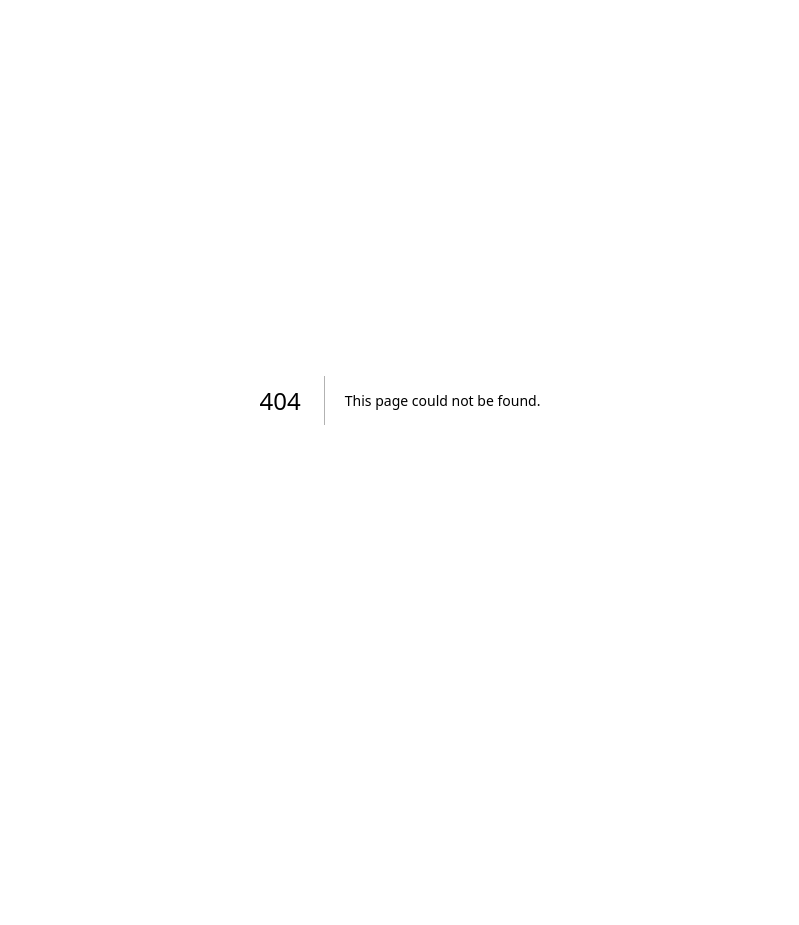
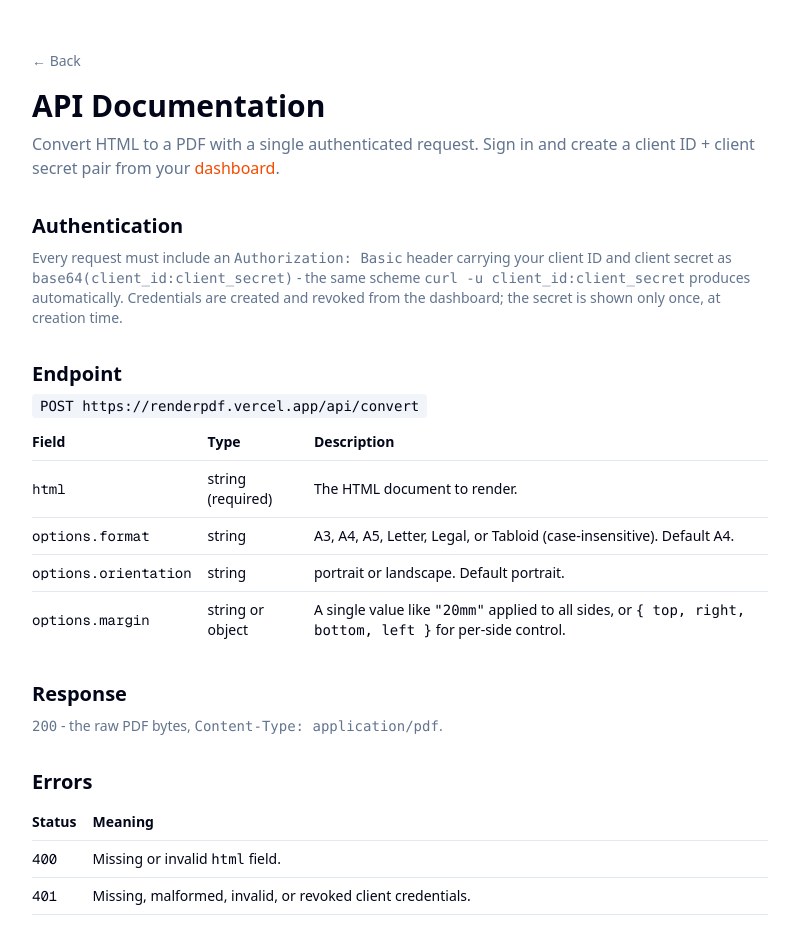
Before and after one commit to singhvivek7/html-to-pdf, a Next.js app: page /docs in a window 1280 px wide. Before the commit this address had no page. Shown: the top 925 px of the page, without its empty margins (240-1039 px from the left). Before the commit the page ends 800 px from the top, so only its background shows below. Built offline with nearby package versions, Linux system fonts and the light colour scheme.

Commit message:
feat: add /docs API reference page

```diff
--- /dev/null
+++ b/app/docs/page.tsx
@@ -0,0 +1,139 @@
+import Link from "next/link";
+import type { Metadata } from "next";
+import { FETCH_EXAMPLE } from "@/lib/api-example";
+
+export const metadata: Metadata = {
+  title: "API Documentation",
+  description: "RenderPDF API reference - convert HTML to PDF server-side with a single request.",
+};
+
+const CURL_EXAMPLE = `curl -X POST https://renderpdf.vercel.app/api/convert \\
+  -u "CLIENT_ID:CLIENT_SECRET" \\
+  -H "Content-Type: application/json" \\
+  -d '{
+    "html": "<h1>Hello World</h1>",
+    "options": { "format": "A4", "margin": "20mm" }
+  }' \\
+  -o output.pdf`;
+
+export default function DocsPage() {
+  return (
+    <div className="mx-auto max-w-3xl px-4 py-12">
+      <Link href="/" className="text-sm text-muted-foreground hover:underline">
+        &larr; Back
+      </Link>
+
+      <h1 className="mt-4 mb-2 text-3xl font-bold">API Documentation</h1>
+      <p className="mb-8 text-muted-foreground">
+        Convert HTML to a PDF with a single authenticated request. Sign in and create a client ID +
+        client secret pair from your{" "}
+        <Link href="/dashboard" className="text-orange-600 hover:underline">
+          dashboard
+        </Link>
+        .
+      </p>
+
+      <section className="mb-8">
+        <h2 className="mb-2 text-xl font-semibold">Authentication</h2>
+        <p className="mb-2 text-sm text-muted-foreground">
+          Every request must include an <code>Authorization: Basic</code> header carrying your
+          client ID and client secret as <code>base64(client_id:client_secret)</code> - the same
+          scheme <code>curl -u client_id:client_secret</code> produces automatically. Credentials
+          are created and revoked from the dashboard; the secret is shown only once, at creation
+          time.
+        </p>
+      </section>
+
+      <section className="mb-8">
+        <h2 className="mb-2 text-xl font-semibold">Endpoint</h2>
+        <p className="mb-2 text-sm">
+          <code className="rounded bg-muted px-2 py-1">POST https://renderpdf.vercel.app/api/convert</code>
+        </p>
+        <table className="w-full border-collapse text-sm">
+          <thead>
+            <tr className="border-b border-border text-left">
+              <th className="py-2 pr-4">Field</th>
+              <th className="py-2 pr-4">Type</th>
+              <th className="py-2">Description</th>
+            </tr>
+          </thead>
+          <tbody>
+            <tr className="border-b border-border">
+              <td className="py-2 pr-4 font-mono">html</td>
+              <td className="py-2 pr-4">string (required)</td>
+              <td className="py-2">The HTML document to render.</td>
+            </tr>
+            <tr className="border-b border-border">
+              <td className="py-2 pr-4 font-mono">options.format</td>
+              <td className="py-2 pr-4">string</td>
+              <td className="py-2">A3, A4, A5, Letter, Legal, or Tabloid (case-insensitive). Default A4.</td>
+            </tr>
+            <tr className="border-b border-border">
+              <td className="py-2 pr-4 font-mono">options.orientation</td>
+              <td className="py-2 pr-4">string</td>
+              <td className="py-2">portrait or landscape. Default portrait.</td>
+            </tr>
+            <tr>
+              <td className="py-2 pr-4 font-mono">options.margin</td>
+              <td className="py-2 pr-4">string or object</td>
+              <td className="py-2">
+                A single value like <code>&quot;20mm&quot;</code> applied to all sides, or{" "}
+                <code>{"{ top, right, bottom, left }"}</code> for per-side control.
+              </td>
+            </tr>
+          </tbody>
+        </table>
+      </section>
+
+      <section className="mb-8">
+        <h2 className="mb-2 text-xl font-semibold">Response</h2>
+        <p className="text-sm text-muted-foreground">
+          <code>200</code> - the raw PDF bytes, <code>Content-Type: application/pdf</code>.
+        </p>
+      </section>
+
+      <section className="mb-8">
+        <h2 className="mb-2 text-xl font-semibold">Errors</h2>
+        <table className="w-full border-collapse text-sm">
+          <thead>
+            <tr className="border-b border-border text-left">
+              <th className="py-2 pr-4">Status</th>
+              <th className="py-2">Meaning</th>
+            </tr>
+          </thead>
+          <tbody>
+            <tr className="border-b border-border">
+              <td className="py-2 pr-4 font-mono">400</td>
+              <td className="py-2">Missing or invalid <code>html</code> field.</td>
+            </tr>
+            <tr className="border-b border-border">
+              <td className="py-2 pr-4 font-mono">401</td>
+              <td className="py-2">Missing, malformed, invalid, or revoked client credentials.</td>
+            </tr>
+            <tr>
+              <td className="py-2 pr-4 font-mono">429</td>
+              <td className="py-2">
+                Rate limit exceeded. Your limit is set by your current plan
+                (requests/minute) - check the <code>Retry-After</code> header.
+              </td>
+            </tr>
+          </tbody>
+        </table>
+      </section>
+
+      <section className="mb-8">
+        <h2 className="mb-2 text-xl font-semibold">cURL</h2>
+        <pre className="overflow-x-auto rounded-lg bg-zinc-950 p-4 text-xs text-zinc-300">
+          <code>{CURL_EXAMPLE}</code>
+        </pre>
+      </section>
+
+      <section>
+        <h2 className="mb-2 text-xl font-semibold">JavaScript</h2>
+        <pre className="overflow-x-auto rounded-lg bg-zinc-950 p-4 text-xs text-zinc-300">
+          <code>{FETCH_EXAMPLE}</code>
+        </pre>
+      </section>
+    </div>
+  );
+}
--- /dev/null
+++ b/lib/api-example.ts
@@ -0,0 +1,21 @@
+export const FETCH_EXAMPLE = `const credentials = Buffer.from('CLIENT_ID:CLIENT_SECRET').toString('base64');
+
+const response = await fetch(
+  'https://renderpdf.vercel.app/api/convert',
+  {
+    method: 'POST',
+    headers: {
+      'Content-Type': 'application/json',
+      'Authorization': \`Basic \${credentials}\`
+    },
+    body: JSON.stringify({
+      html: '<h1>Hello World</h1>',
+      options: {
+        format: 'A4',
+        margin: '20mm'
+      }
+    })
+  }
+);
+
+const pdf = await response.blob();`;
```
